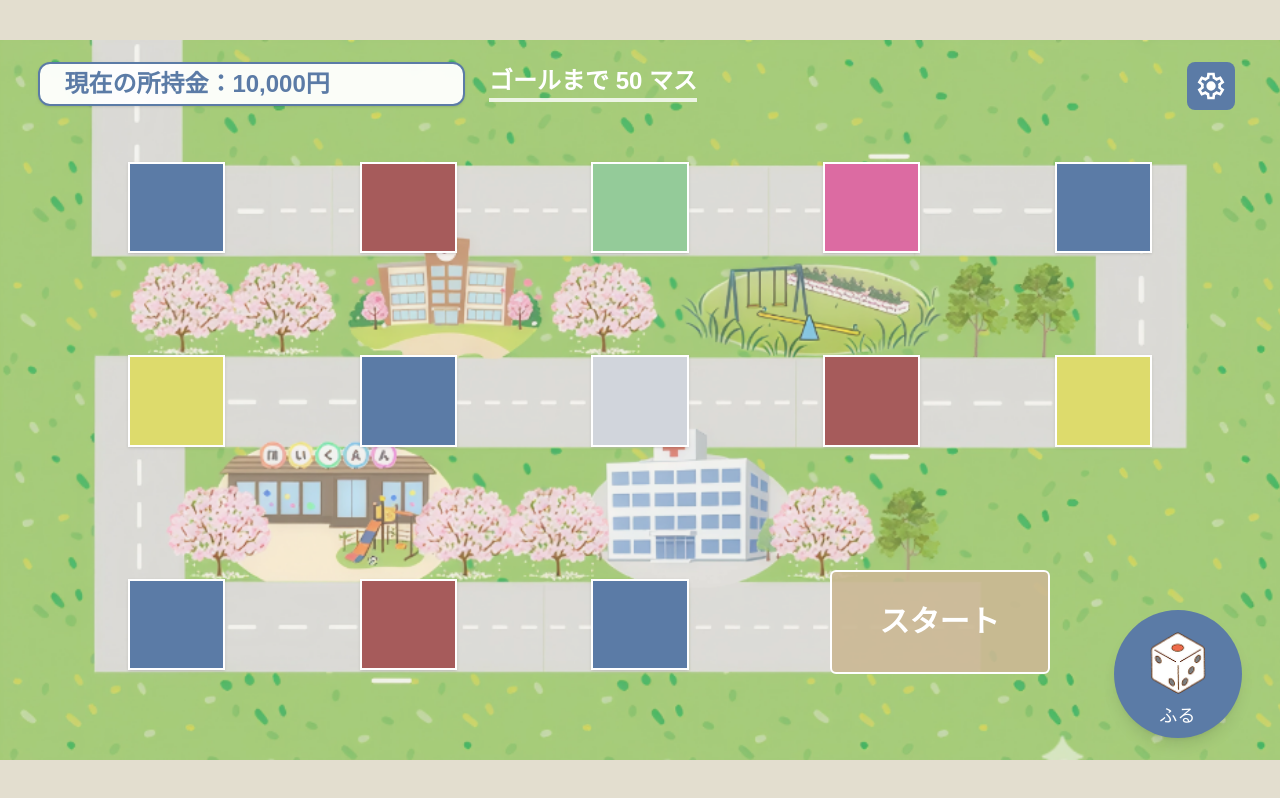
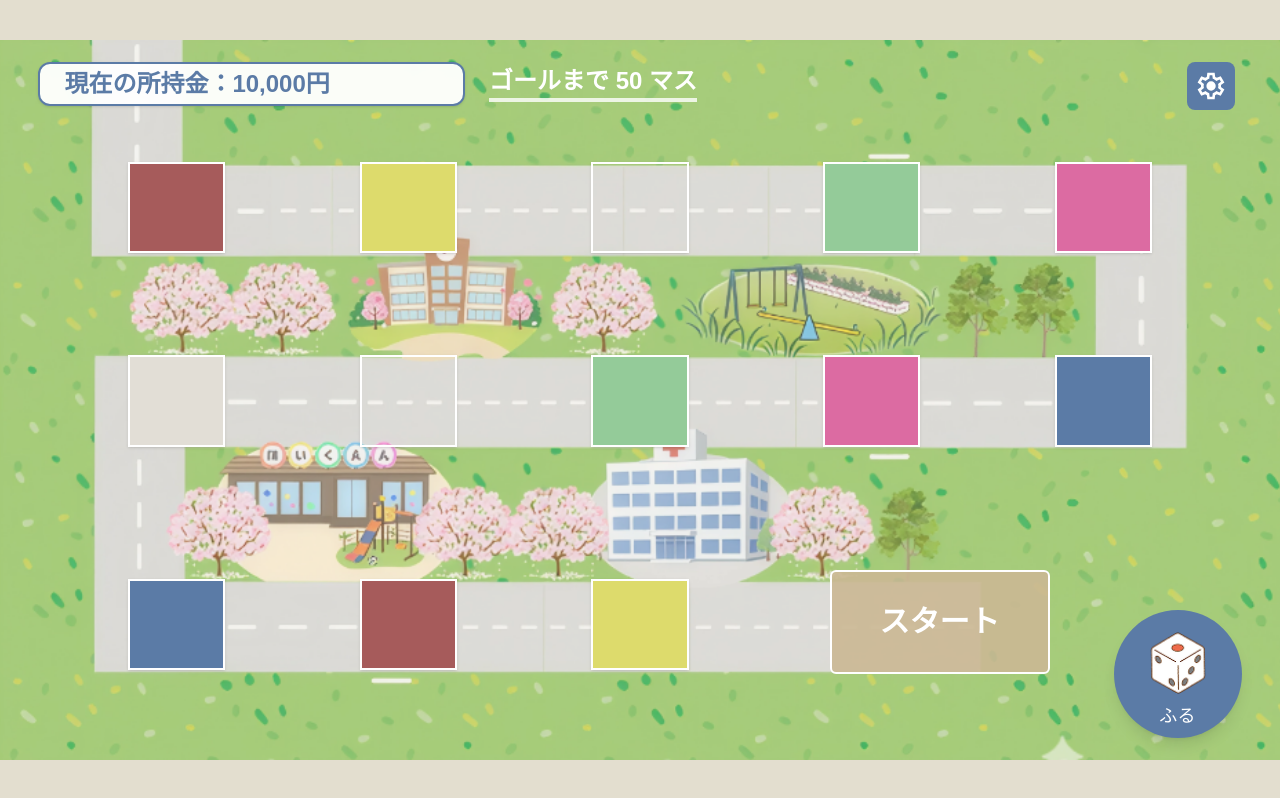
Before and after one commit to shii-park/Metasugo-Frontend, a Next.js app: page /game/1 in a window 1280 px wide. Built offline with nearby package versions, Linux system fonts and the light colour scheme; no server answers.

Commit message:
マップカラーのロジック作成

```diff
--- /dev/null
+++ b/src/app/api/game/events1/route.ts
@@ -0,0 +1,34 @@
+import { NextResponse } from 'next/server'
+import type { EventsResponse } from './type'
+
+export async function GET() {
+  const events: EventsResponse['events'] = [
+    { tileId: 1,  type: 'money_plus',  amount: 1000 },
+    { tileId: 2,  type: 'money_minus', amount: 500  },
+    { tileId: 3,  type: 'quiz',        questionId: 'Q001' },
+    { tileId: 4,  type: 'branch', routes: [
+      { toTileId: 5, label: '近道' },
+      { toTileId: 6, label: '遠回り' },
+    ]}, // 緑
+    { tileId: 5,  type: 'global',   effect: 'all_plus',  amount: 500 }, // 紫
+    { tileId: 6,  type: 'neighbor', effect: 'left_plus', amount: 300 }, // ライム
+    { tileId: 7,  type: 'gamble',   min: -2000, max: 2000 }, // ピンク
+
+    // 2段目
+    { tileId: 8,  type: 'money_plus',  amount: 1000 },
+    { tileId: 9,  type: 'money_minus', amount: 500  },
+    { tileId: 10, type: 'quiz',        questionId: 'Q002' },
+    { tileId: 11, type: 'branch', routes: [
+      { toTileId: 12, label: '近道' },
+      { toTileId: 13, label: '遠回り' },
+    ]},
+    { tileId: 12, type: 'global',   effect: 'all_minus', amount: 500 },
+    { tileId: 13, type: 'neighbor', effect: 'right_minus', amount: 300 },
+    { tileId: 14, type: 'gamble',   min: -2000, max: 2000 },
+
+    // 以下、必要に応じて続ける（上の繰り返しOK）
+  ]
+
+  const body: EventsResponse = { totalTiles: events.length, events }
+  return NextResponse.json(body, { status: 200 })
+}
--- /dev/null
+++ b/src/app/api/game/events1/type.ts
@@ -0,0 +1,37 @@
+// app/api/game/events1/types.ts
+export type EventType =
+  | 'money_plus'      // お金＋
+  | 'money_minus'     // お金−
+  | 'quiz'            // クイズ
+  | 'branch'          // 分岐
+  | 'global'          // 全体効果
+  | 'neighbor'        // 隣接効果
+  | 'gamble'          // ギャンブル
+  | 'blank'           // 何もなし
+
+// タイルごとのイベント（判定用：discriminated union）
+export type TileEvent =
+  | { tileId: number; type: 'money_plus'; amount: number }
+  | { tileId: number; type: 'money_minus'; amount: number }
+  | { tileId: number; type: 'quiz'; questionId: string }
+  | {
+      tileId: number; type: 'branch';
+      routes: Array<{ toTileId: number; label: string }>
+    }
+  | {
+      tileId: number; type: 'global';
+      effect: 'all_plus' | 'all_minus' | 'shuffle';
+      amount?: number
+    }
+  | {
+      tileId: number; type: 'neighbor';
+      effect: 'left_plus' | 'right_plus' | 'left_minus' | 'right_minus';
+      amount: number
+    }
+  | { tileId: number; type: 'gamble'; min: number; max: number }
+  | { tileId: number; type: 'blank' }
+
+export type EventsResponse = {
+  totalTiles: number;        // 盤面の総マス数（いまは 51）
+  events: TileEvent[];       // 各タイルのイベント
+}
--- /dev/null
+++ b/src/app/game/1/eventColor.ts
@@ -0,0 +1,16 @@
+// app/game/1/eventColor.ts
+import type { EventType } from '@/app/api/game/events1/type'
+
+const EVENT_COLOR: Record<EventType, string> = {
+  money_plus:  'bg-blue-default',   // お金＋
+  money_minus: 'bg-red-default',    // お金−
+  quiz:        'bg-yellow-default', // クイズ
+  branch:      'bg-gray-light',  // 分岐
+  global:      'bg-purple-default',     // 全体効果（←必要ならトークンに変更）
+  neighbor:    'bg-green-default',       // 隣接効果（←必要ならトークンに変更）
+  gamble:      'bg-pink-default',   // ギャンブル
+  blank:       'bg-gray-800',       // 何もしない
+}
+
+export const colorClassOfEvent = (t?: EventType) =>
+  t ? EVENT_COLOR[t] : 'bg-gray-900'
--- a/src/app/game/1/page.tsx
+++ b/src/app/game/1/page.tsx
@@ -6,8 +6,11 @@ import SettingsMenu from '@/components/game/SettingMenu'
 import Tile from '@/components/game/Tile'
 import Image from 'next/image'
 import { useState } from 'react'
+import { colorClassOfEvent } from './eventColor'
+import { useEvents } from './useEvents'
 
 export default function Game1() {
+  const { byId } = useEvents()
   const [isDiceOpen, setIsDiceOpen] = useState(false)
 
   return (
@@ -51,81 +54,81 @@ export default function Game1() {
           <Tile
             col={1}
             row={5}
-            colorClass='bg-blue-default'
+            colorClass={colorClassOfEvent(byId.get(1)?.type)}
             className='w-full h-full'
           />
           <Tile
             col={3}
             row={5}
-            colorClass='bg-red-default'
+            colorClass={colorClassOfEvent(byId.get(2)?.type)}
             className='w-full h-full'
           />
           <Tile
             col={5}
             row={5}
-            colorClass='bg-blue-default'
+            colorClass={colorClassOfEvent(byId.get(3)?.type)}
             className='w-full h-full'
           />
 
           <Tile
             col={1}
             row={3}
-            colorClass='bg-yellow-default'
+            colorClass={colorClassOfEvent(byId.get(4)?.type)}
             className='w-full h-full'
           />
           <Tile
             col={3}
             row={3}
-            colorClass='bg-blue-default'
+            colorClass={colorClassOfEvent(byId.get(5)?.type)}
             className='w-full h-full'
           />
           <Tile
             col={5}
             row={3}
-            colorClass='bg-gray-300'
+            colorClass={colorClassOfEvent(byId.get(6)?.type)}
             className='w-full h-full'
           />
           <Tile
             col={7}
             row={3}
-            colorClass='bg-red-default'
+            colorClass={colorClassOfEvent(byId.get(7)?.type)}
             className='w-full h-full'
           />
           <Tile
             col={9}
             row={3}
-            colorClass='bg-yellow-default'
+            colorClass={colorClassOfEvent(byId.get(8)?.type)}
             className='w-full h-full'
           />
 
           <Tile
             col={1}
             row={1}
-            colorClass='bg-blue-default'
+            colorClass={colorClassOfEvent(byId.get(9)?.type)}
             className='w-full h-full'
           />
           <Tile
             col={3}
             row={1}
-            colorClass='bg-red-default'
+            colorClass={colorClassOfEvent(byId.get(10)?.type)}
             className='w-full h-full'
           />
           <Tile
             col={5}
             row={1}
-            colorClass='bg-green-default'
+            colorClass={colorClassOfEvent(byId.get(12)?.type)}
             className='w-full h-full'
           />
           <Tile
             col={7}
             row={1}
-            colorClass='bg-pink-default'
+            colorClass={colorClassOfEvent(byId.get(13)?.type)}
             className='w-full h-full'
           />
           <Tile
             col={9}
             row={1}
-            colorClass='bg-blue-default'
+            colorClass={colorClassOfEvent(byId.get(14)?.type)}
             className='w-full h-full'
           />
         </div>
--- /dev/null
+++ b/src/app/game/1/useEvents.ts
@@ -0,0 +1,22 @@
+'use client'
+import type { EventsResponse, TileEvent } from '@/app/api/game/events1/type'
+import { useEffect, useMemo, useState } from 'react'
+
+export function useEvents() {
+  const [data, setData] = useState<EventsResponse | null>(null)
+
+  useEffect(() => {
+    fetch('/api/game/events1')
+      .then(r => r.json())
+      .then((json: EventsResponse) => setData(json))
+      .catch(() => setData({ totalTiles: 0, events: [] }))
+  }, [])
+
+  // 参照しやすい Map（tileId → TileEvent）
+  const byId = useMemo(
+    () => new Map<number, TileEvent>(data?.events.map(e => [e.tileId, e]) ?? []),
+    [data]
+  )
+
+  return { byId, loading: !data }
+}
--- a/tailwind.config.js
+++ b/tailwind.config.js
@@ -26,6 +26,9 @@ module.exports = {
         pink: {
           DEFAULT: "#DC6BA2",
         },
+        purple: {
+          DEFAULT: "#8D5BA6",
+        },
         gray: {
           light: "#E2DED6",
         },
```
